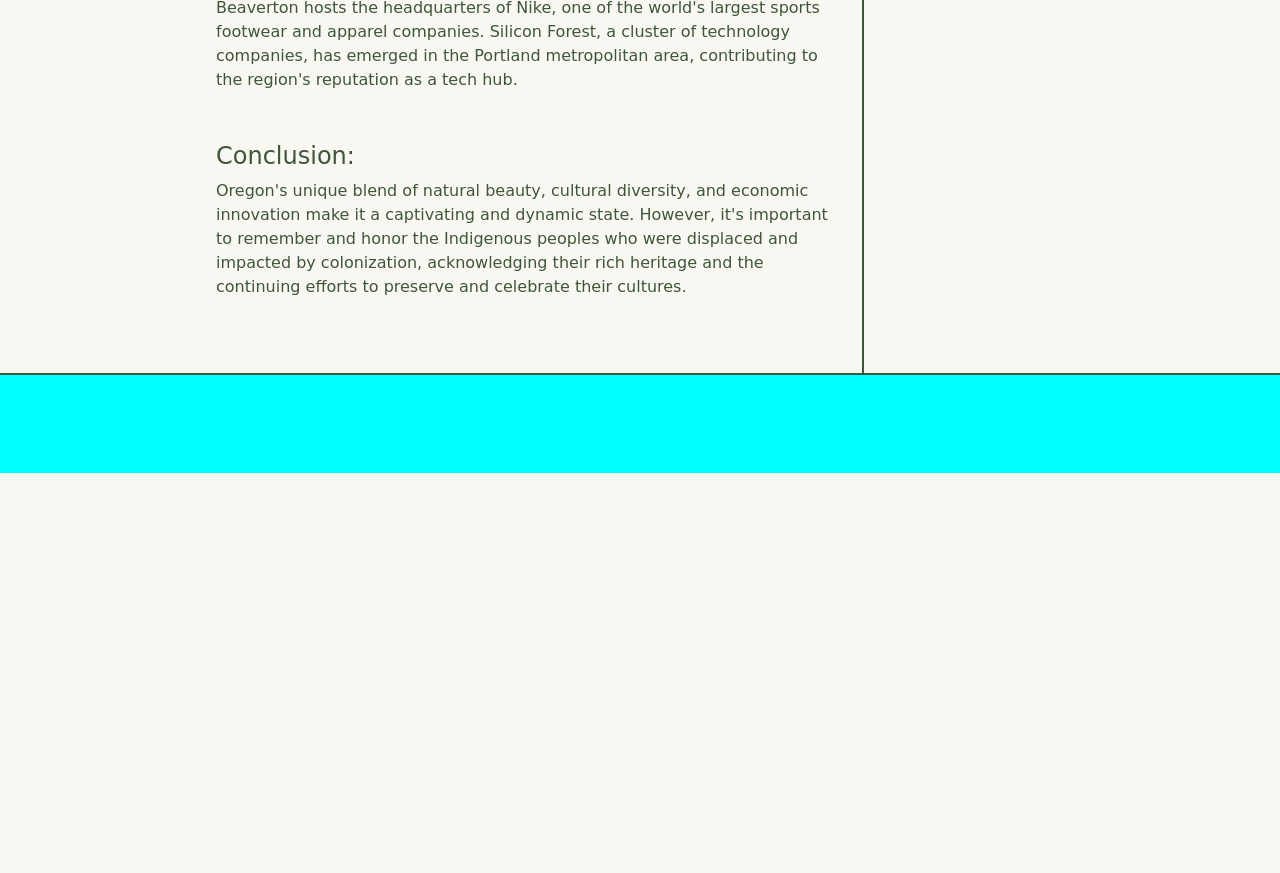
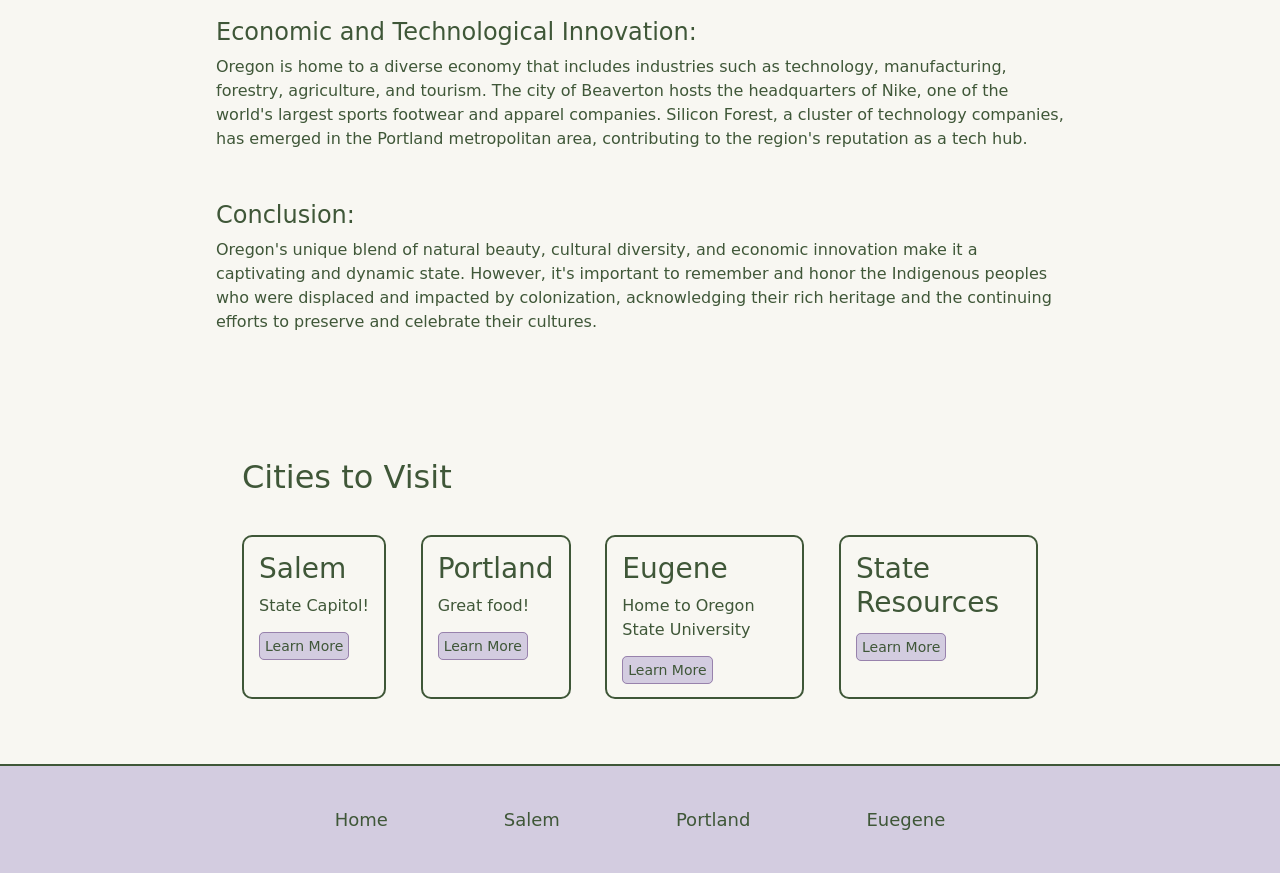
Before and after one commit to andresaan/oregon-site, a plain HTML site: page index.html in a window 1280 px wide. Shown: the part 1819-2692 px from the top of the page. Before the commit the page ends 2292 px from the top, so only its background shows below. Drawn offline with nearby package versions, Linux system fonts and the light colour scheme.

Commit message:
Updated CSS to make website responsive to resizing of browser and mobile devices. There were also minor changes to the hover style of nav links

```diff
--- a/css/stylesheet.css
+++ b/css/stylesheet.css
@@ -32,10 +32,10 @@
 /* IDs */
 
 #explore-oregon {
+    margin: 60px 0px;
     font-size: 58px;
-    margin-bottom: 58px;
     font-weight: bold;
-    color: var(--primary-dark)
+    color: var(--primary-dark);
 }
 
 #oregon-header {
@@ -87,9 +87,16 @@ a.nav-link {
     font-size: 18px;
 }
 
+a.nav-link:hover {
+    color: var(--primary-light)!important;
+    border-bottom: 3px solid var(--accent)!important;
+}
+
 /* Page layout */
 
 .wrapper {
+    display: flex;
+    flex-direction: row;
     width: 70vw;
     height: 100%;
     overflow: scroll;
@@ -116,7 +123,7 @@ main {
 
 main img {
     padding-right: 26px;
-    margin-bottom: 24px;
+    margin-bottom: 70px;
 }
 
 .paragraph {
@@ -128,6 +135,8 @@ main img {
 }
 
 aside {
+    display: flex;
+    flex-direction: column;
     padding: 50px;
     max-width: 25%;
     min-width: 25%;
@@ -143,13 +152,13 @@ aside {
 
 footer {
     min-height: 100px;
-    background-color: aqua;
+    background-color: var(--accent-light);
     border-top: 2px solid var(--primary-dark);
 }
 
-/* Media Queries
+/* Media Queries */
 
-@media screen and (max-width:1570px) {
+@media screen and (max-width:1450px) and (min-width: 1000px) {
 
     .wrapper {
         display: block;
@@ -168,7 +177,35 @@ aside {
     .cities-aside {
         display: flex;
         flex-direction: row;
+        justify-content: space-between;
     }
 
+    .city-aside-info {
+        max-width: 25%;
+        min-width: 15%;
+        flex-wrap: wrap;
+        padding: 15px;
+    }
 
-} */
+}
+
+@media screen and (max-width: 1000px) {
+
+    .wrapper {
+        display: block;
+    }
+
+    main {
+        border: none;
+        min-width: 100%;
+    }
+
+    aside {
+        display: block!important;
+        min-width: 100%;
+    }
+
+    .cities-aside {
+        display: block;
+    }
+}
--- a/index.html
+++ b/index.html
@@ -46,7 +46,7 @@
     </header>
 
 
-    <div class="wrapper d-flex flex-row">
+    <div class="wrapper">
 
         <main>
             <div class="state-info-container">
@@ -81,7 +81,7 @@
                     peoples of your region.
                 </p>
                 <div>
-                    <a class="button" href="https://native-land.ca/">Learn More</a>
+                    <a class="button" href="https://native-land.ca/" target="_blank">Learn More</a>
                 </div>
             </div>
 
@@ -116,7 +116,7 @@
         </main>
 
 
-        <aside class="d-flex flex-column">
+        <aside>
             <h2 class="page-title">Cities to Visit</h2>
 
             <div class="cities-aside">
@@ -148,8 +148,33 @@
     </div>
 
     <footer>
+        <div class="header-container">
+            <nav class="navbar navbar-expand-lg">
+                <div class="container-fluid p-0">
 
+                    <button class="navbar-toggler" type="button" data-bs-toggle="collapse" data-bs-target="#navbarNav" aria-controls="navbarNav" aria-expanded="false" aria-label="Toggle navigation">
+                        <span class="navbar-toggler-icon"></span>
+                    </button>
 
+                    <div class="collapse navbar-collapse nav-items" id="navbarNav">
+                        <ul class="navbar-nav">
+                            <li class="nav-item">
+                                <a class="nav-link active" aria-current="page" href="index.html">Home</a>
+                            </li>
+                            <li class="nav-item">
+                                <a class="nav-link active" aria-current="page" href="salem.html">Salem</a>
+                            </li>
+                            <li class="nav-item">
+                                <a class="nav-link active" aria-current="page" href="portland.html">Portland</a>
+                            </li>
+                            <li class="nav-item">
+                                <a class="nav-link active" aria-current="page" href="eugene.html">Euegene</a>
+                            </li>
+                        </ul>
+                    </div>
+                </div>
+            </nav>
+        </div>
     </footer>
 
 </body>
```
Lines whose indentation alone changed are shown as unchanged.
